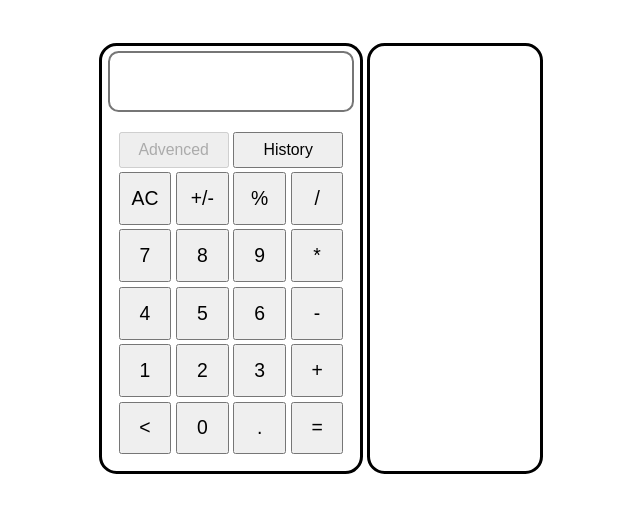
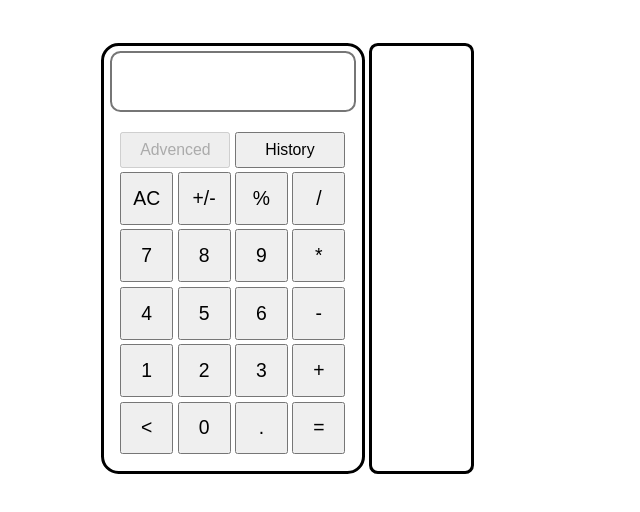
Before and after one commit to App-Ju/Calc, a Vue app: page / in a window 1280 px wide. Both pictures are taken after a click on the button "History". Shown: the top 512 px of the page, without its empty margins (407-1047 px from the left). Built offline with nearby package versions, Linux system fonts and the light colour scheme.

Commit message:
added history method

```diff
--- a/src/App.vue
+++ b/src/App.vue
@@ -32,12 +32,14 @@
 
         <button @click="backspace">&lt;</button>
         <button @click="addNumber">0</button>
-        <button @click="">.</button>
+        <button @click="conLog">.</button>
         <button @click="equals">=</button>
       </div>
     </div>
     <div v-show="history" class="hist">
-
+      <ul class="list">
+        <li v-for="item in historyArr" class="list-item">{{ item }}</li>
+      </ul>
     </div>
   </div>
 </template>
@@ -76,27 +78,36 @@ export default {
         this.numberDivide = null
         this.numberPlus = null
         this.numberMinus = null
+        this.historyArr = []
       }
     },
 
     multiply() {
       this.equals()
       this.numberMultiply = this.inputValue
+      this.checkEquals++
+      this.conLog()
     },
 
     divide() {
       this.equals()
       this.numberDivide = this.inputValue
+      this.checkEquals++
+      this.conLog()
     },
 
     plus() {
       this.equals()
       this.numberPlus = this.inputValue
+      this.checkEquals++
+      this.conLog()
     },
 
     minus() {
       this.equals()
       this.numberMinus = this.inputValue
+      this.checkEquals++
+      this.conLog()
     },
 
     equals() {
@@ -119,6 +130,7 @@ export default {
         this.inputValue = +this.numberMinus - +this.inputValue
         this.numberMinus = null
       }
+      this.historyArr.unshift(this.inputValue)
       this.checkEquals++
     },
 
@@ -145,6 +157,10 @@ export default {
 
     show() {
       this.history ? this.history = '' : this.history = 1
+    },
+
+    conLog() {
+      console.log('*=', this.numberMultiply, '/=', this.numberDivide, '+=', this.numberPlus, '-=', this.numberMinus)
     }
   },
 
--- a/src/app.css
+++ b/src/app.css
@@ -12,19 +12,22 @@
     right: calc(50vw - 7.5rem);
     width: 15rem;
     height: 24.5rem;
-    margin: 1rem 0.1rem 0 auto;
+    margin: 1rem 0 0 auto;
     border-style: solid;
     border-radius: 1rem;
 }
 
 .hist {
     position: absolute;
-    left: calc(50vw + 7.6rem);
-    width: 10rem;
+    left: calc(50vw + 7.7rem);
+    width: auto;
+    min-width: 6rem;
     height: 24.5rem;
     margin: 1rem auto 0 0;
     border-style: solid;
-    border-radius: 1rem;
+    border-radius: 0.5rem;
+    overflow: hidden;
+    overflow-y: scroll;
 }
 
 #keyboard {
@@ -58,3 +61,12 @@ input {
 .hide {
     display: none;
 }
+
+.list {
+    margin: 0;
+    padding: 1rem;
+    list-style: none;
+    text-align: right;
+    font-size: 0.9rem;
+    font-family: Calibri, sans-serif;
+}
```
